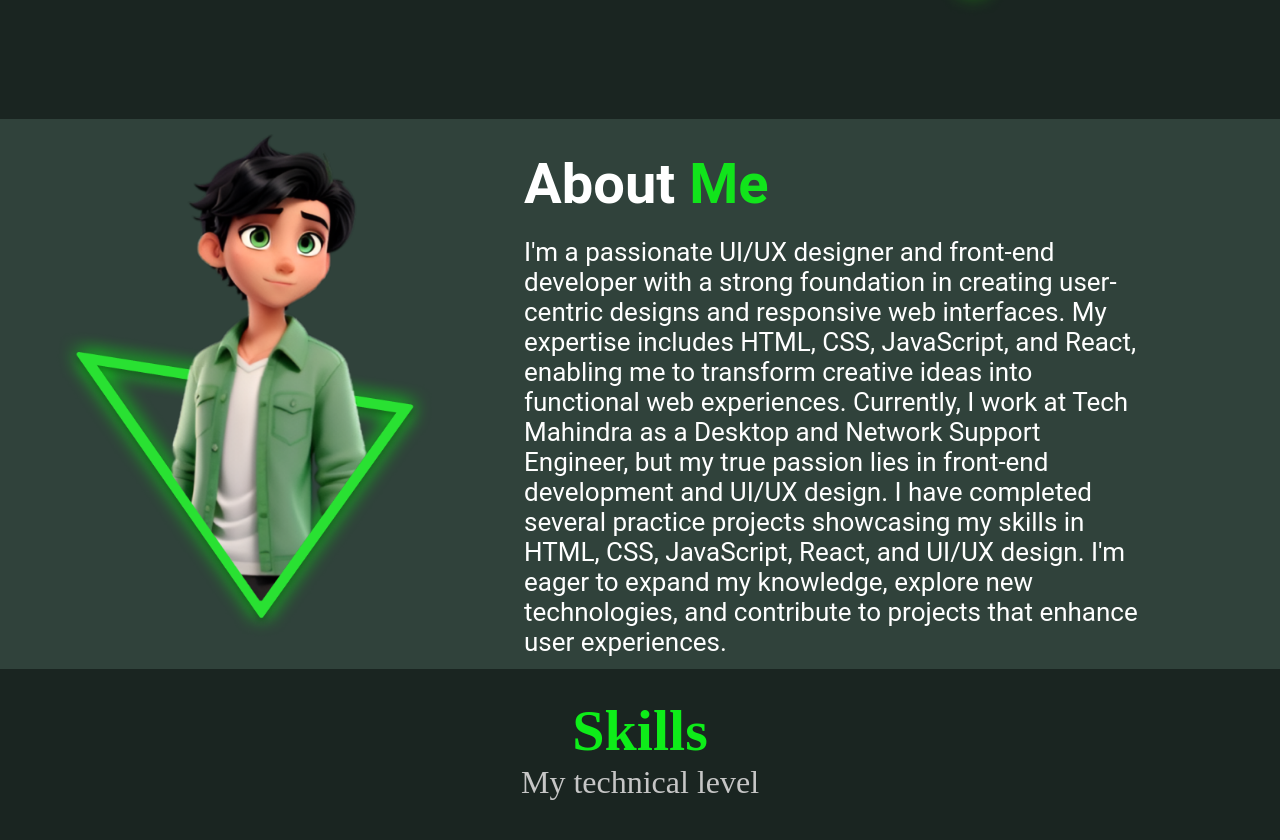
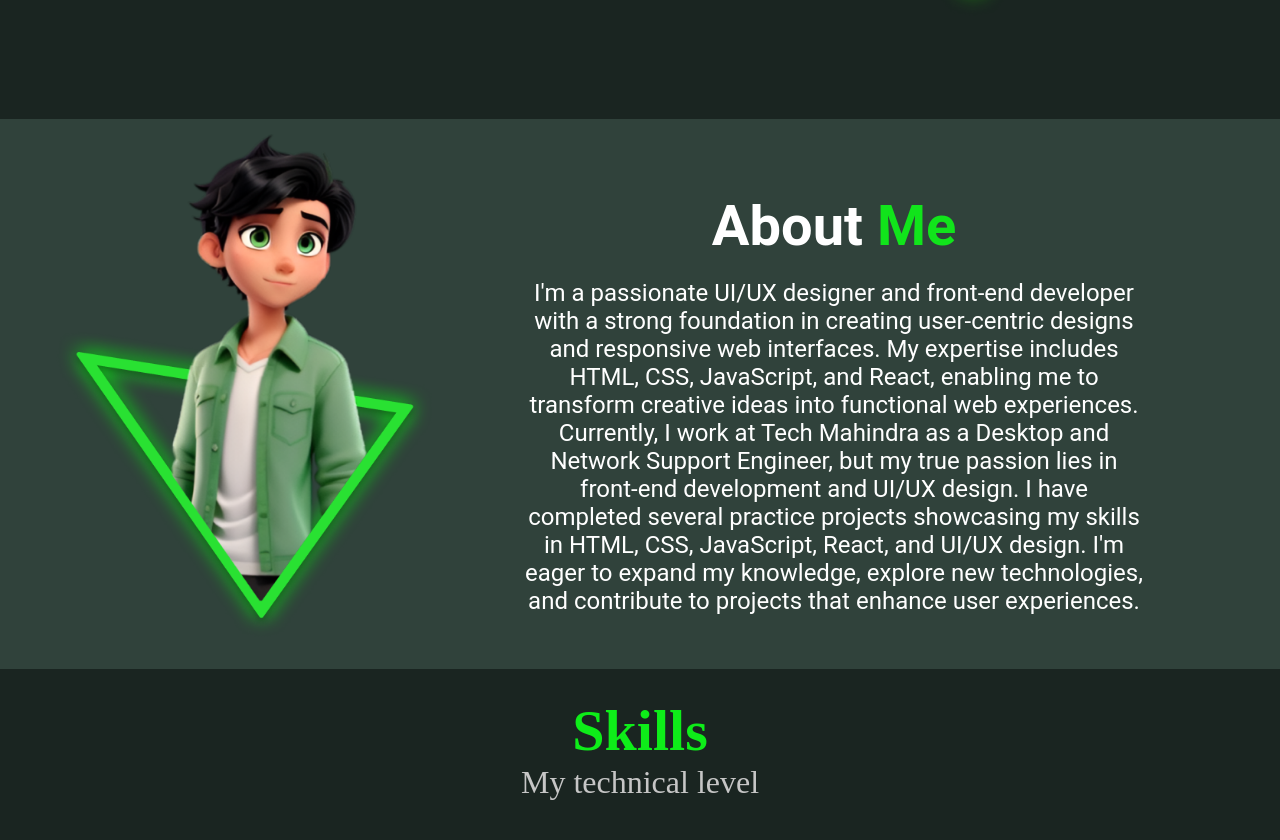
Before and after one commit to TFGMaster/Portfolio, a plain HTML site: page index.html in a window 1280 px wide. Shown: the part 631-1471 px from the top of the page. Drawn offline with Linux system fonts and the light colour scheme.

Commit message:
Update style.css
About me css Updated

```diff
--- a/style.css
+++ b/style.css
@@ -180,6 +180,7 @@ p {
     margin-top: 36px;
     display: flex;
     align-items: center;
+    text-align: center;
 }
 
 .aboutme img {
@@ -204,7 +205,7 @@ p {
 }
 
 .about-info p {
-    font-size: 26px;
+    font-size: 24px;
     font-weight: 400;
 }
 
```
